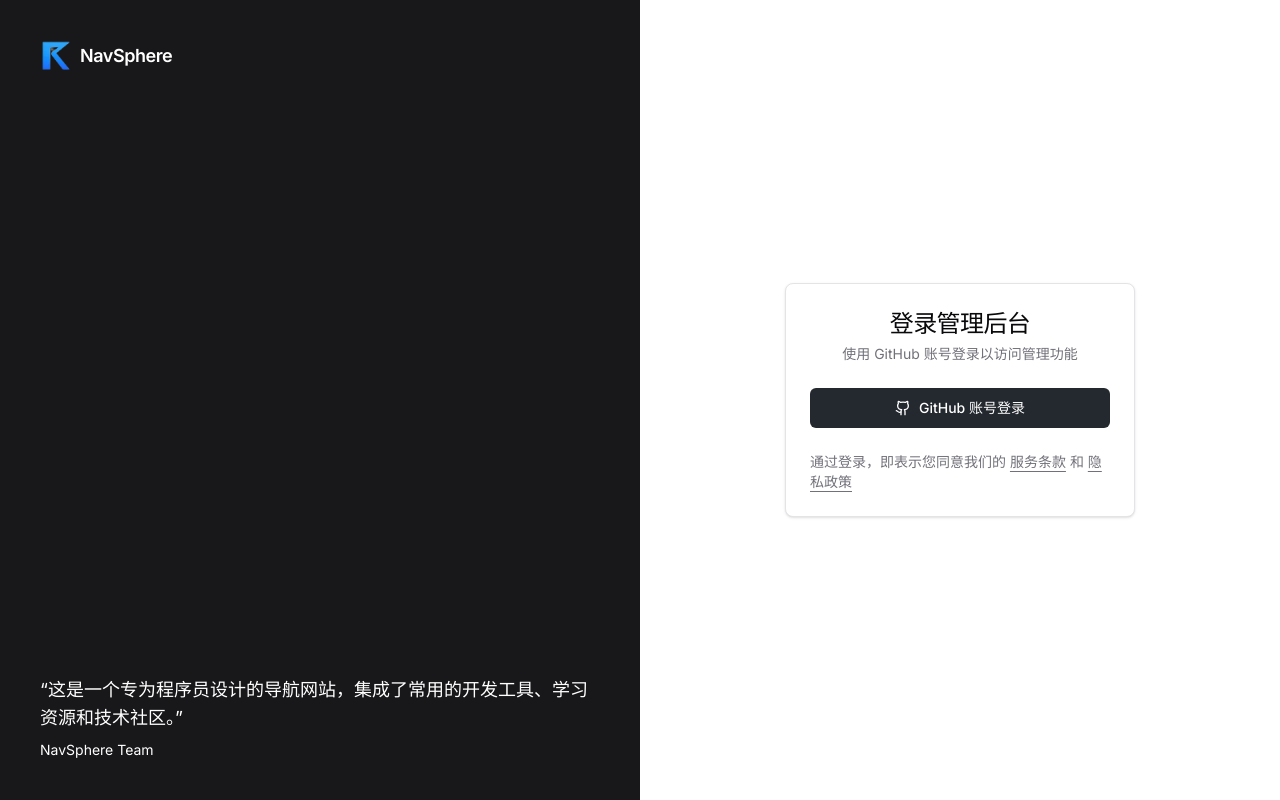
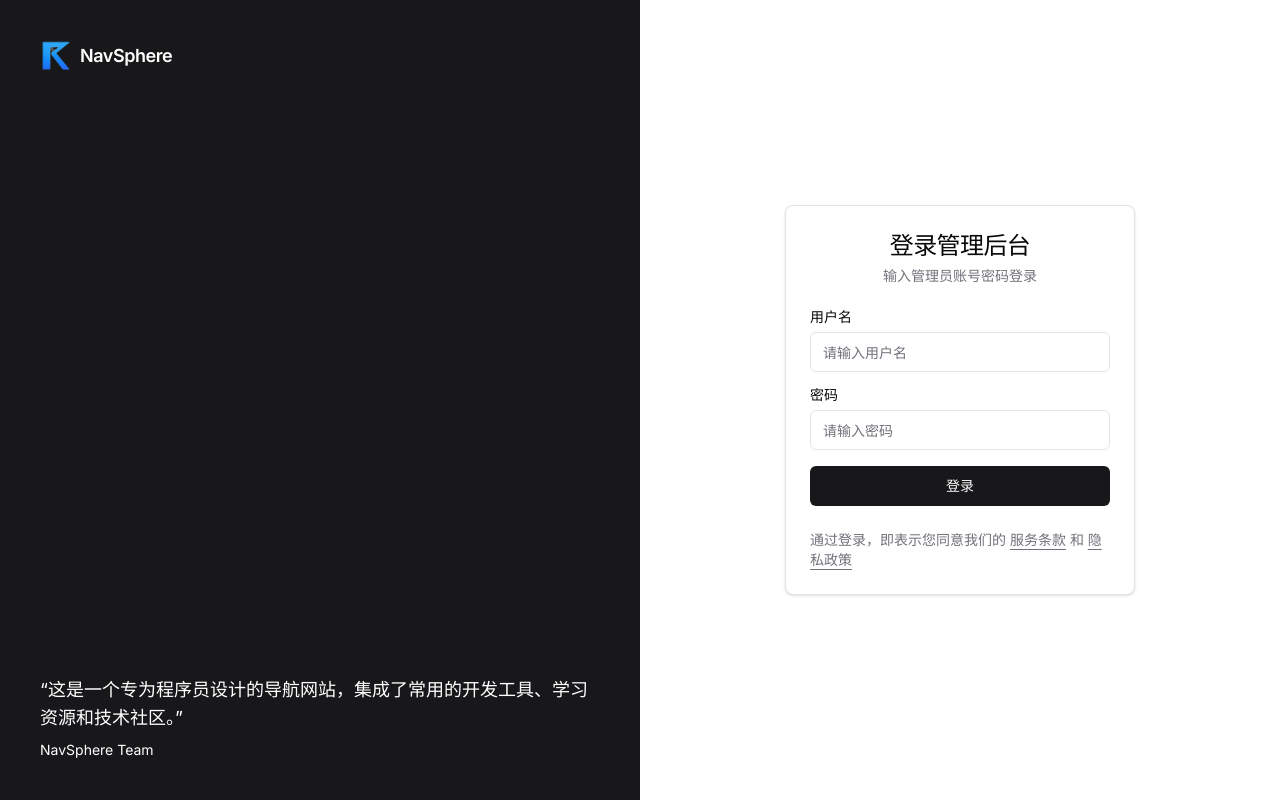
Before and after one commit to zb1254/zddh, a Next.js app: page /auth/signin in a window 1280 px wide. Built offline with nearby package versions, Linux system fonts and the light colour scheme.

Commit message:
feat: replace GitHub OAuth with username/password login

```diff
--- a/src/app/auth/signin/page.tsx
+++ b/src/app/auth/signin/page.tsx
@@ -3,7 +3,8 @@
 import { signIn } from 'next-auth/react'
 import { useSearchParams } from 'next/navigation'
 import { Button } from "@/components/ui/button"
-import { Icons } from "@/components/icons"
+import { Input } from "@/components/ui/input"
+import { Label } from "@/components/ui/label"
 import { useState, Suspense } from 'react'
 import {
   Card,
@@ -18,18 +19,27 @@ function SignInContent() {
   const searchParams = useSearchParams()
   const callbackUrl = searchParams?.get('callbackUrl') || '/admin'
   const [isLoading, setIsLoading] = useState(false)
+  const [error, setError] = useState('')
+  const [form, setForm] = useState({ username: '', password: '' })
 
-  const handleSignIn = async () => {
+  const handleSubmit = async (e: React.FormEvent) => {
+    e.preventDefault()
     try {
       setIsLoading(true)
-      await signIn('github', {
+      setError('')
+      const result = await signIn('credentials', {
+        username: form.username,
+        password: form.password,
         callbackUrl,
         redirect: true,
-        scope: 'repo'
       })
-    } catch (error) {
+      if (result?.error) {
+        setError('用户名或密码错误')
+        setIsLoading(false)
+      }
+    } catch {
+      setError('登录失败，请重试')
       setIsLoading(false)
-      console.error('登录失败:', error)
     }
   }
 
@@ -70,27 +80,42 @@ function SignInContent() {
                 登录管理后台
               </CardTitle>
               <CardDescription className="text-center">
-                使用 GitHub 账号登录以访问管理功能
+                输入管理员账号密码登录
               </CardDescription>
             </CardHeader>
-            <CardContent className="grid gap-4">
-              <Button
-                onClick={handleSignIn}
-                className="w-full bg-[#24292F] hover:bg-[#24292F]/90 text-white"
-                disabled={isLoading}
-              >
-                {isLoading ? (
-                  <>
-                    <Icons.spinner className="mr-2 h-4 w-4 animate-spin" />
-                    登录中...
-                  </>
-                ) : (
-                  <>
-                    <Icons.github className="mr-2 h-4 w-4" />
-                    GitHub 账号登录
-                  </>
+            <CardContent>
+              <form onSubmit={handleSubmit} className="grid gap-4">
+                {error && (
+                  <div className="text-sm text-red-500 text-center">{error}</div>
                 )}
-              </Button>
+                <div className="grid gap-2">
+                  <Label htmlFor="username">用户名</Label>
+                  <Input
+                    id="username"
+                    type="text"
+                    placeholder="请输入用户名"
+                    value={form.username}
+                    onChange={e => setForm({ ...form, username: e.target.value })}
+                    required
+                    disabled={isLoading}
+                  />
+                </div>
+                <div className="grid gap-2">
+                  <Label htmlFor="password">密码</Label>
+                  <Input
+                    id="password"
+                    type="password"
+                    placeholder="请输入密码"
+                    value={form.password}
+                    onChange={e => setForm({ ...form, password: e.target.value })}
+                    required
+                    disabled={isLoading}
+                  />
+                </div>
+                <Button type="submit" className="w-full" disabled={isLoading}>
+                  {isLoading ? '登录中...' : '登录'}
+                </Button>
+              </form>
             </CardContent>
             <CardFooter className="flex flex-wrap items-center justify-center gap-2">
               <div className="text-sm text-muted-foreground">
```
